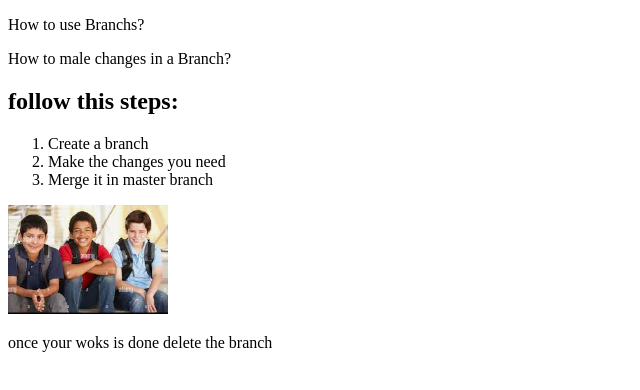
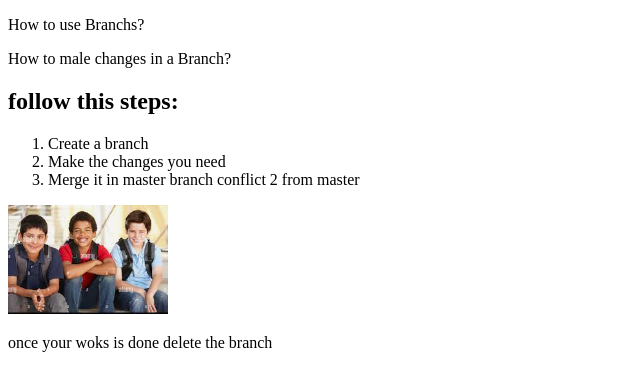
Before and after one commit to Mybralaoui/MyBranchfolder, a plain HTML site: page index.html in a window 1280 px wide. Shown: the whole page, without its empty margins (0-640 px from the left). Drawn offline with Linux system fonts and the light colour scheme.

Commit message:
modify index.html from master

```diff
--- a/index.html
+++ b/index.html
@@ -12,7 +12,7 @@
     <ol>
         <li>Create a branch</li>
         <li>Make the changes you need</li>
-        <li>Merge it in master branch</li>
+        <li>Merge it in master branch conflict 2 from master</li>
     </ol>
     <img src="./assets/cap 2.png" alt="">
     <p>once your woks is done delete the branch</p>
```
